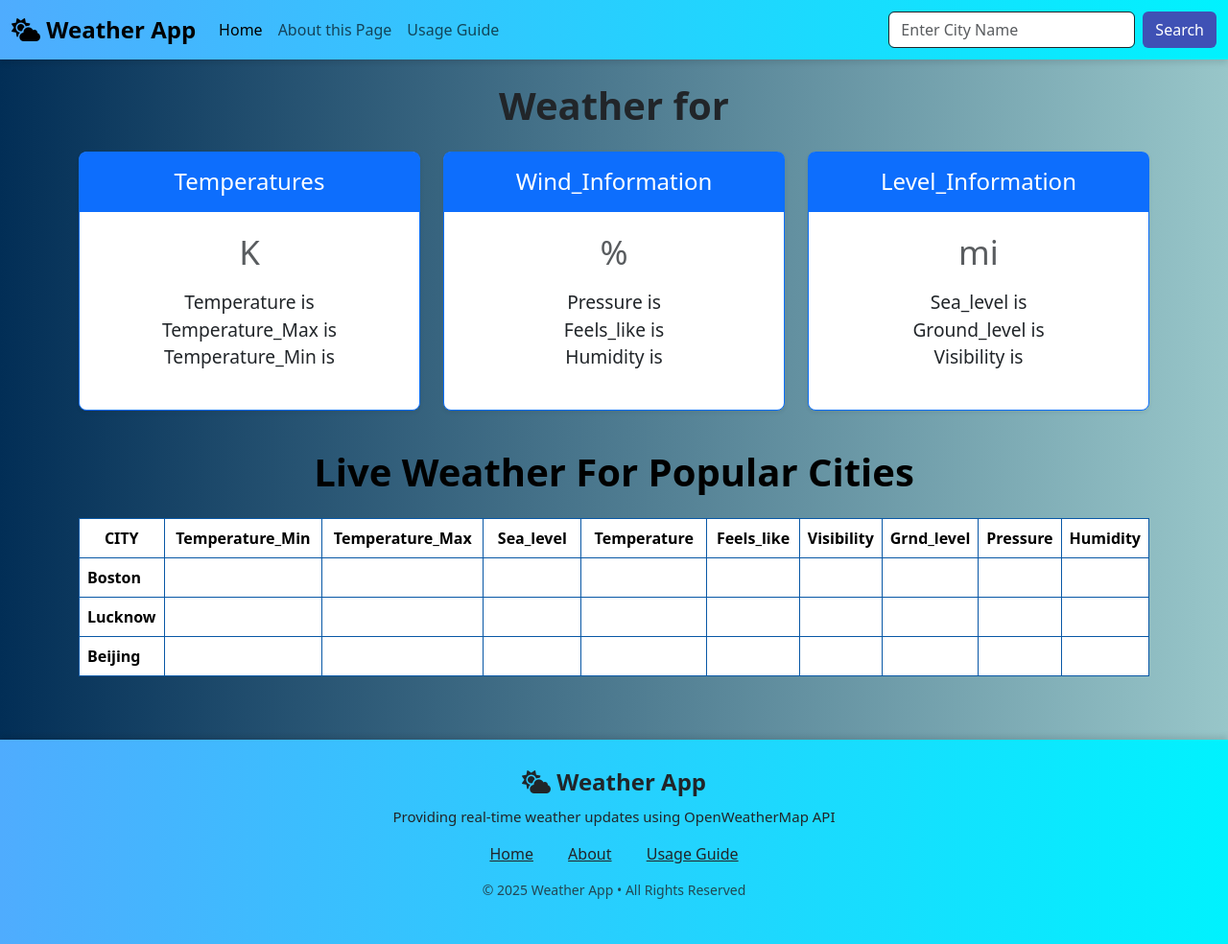
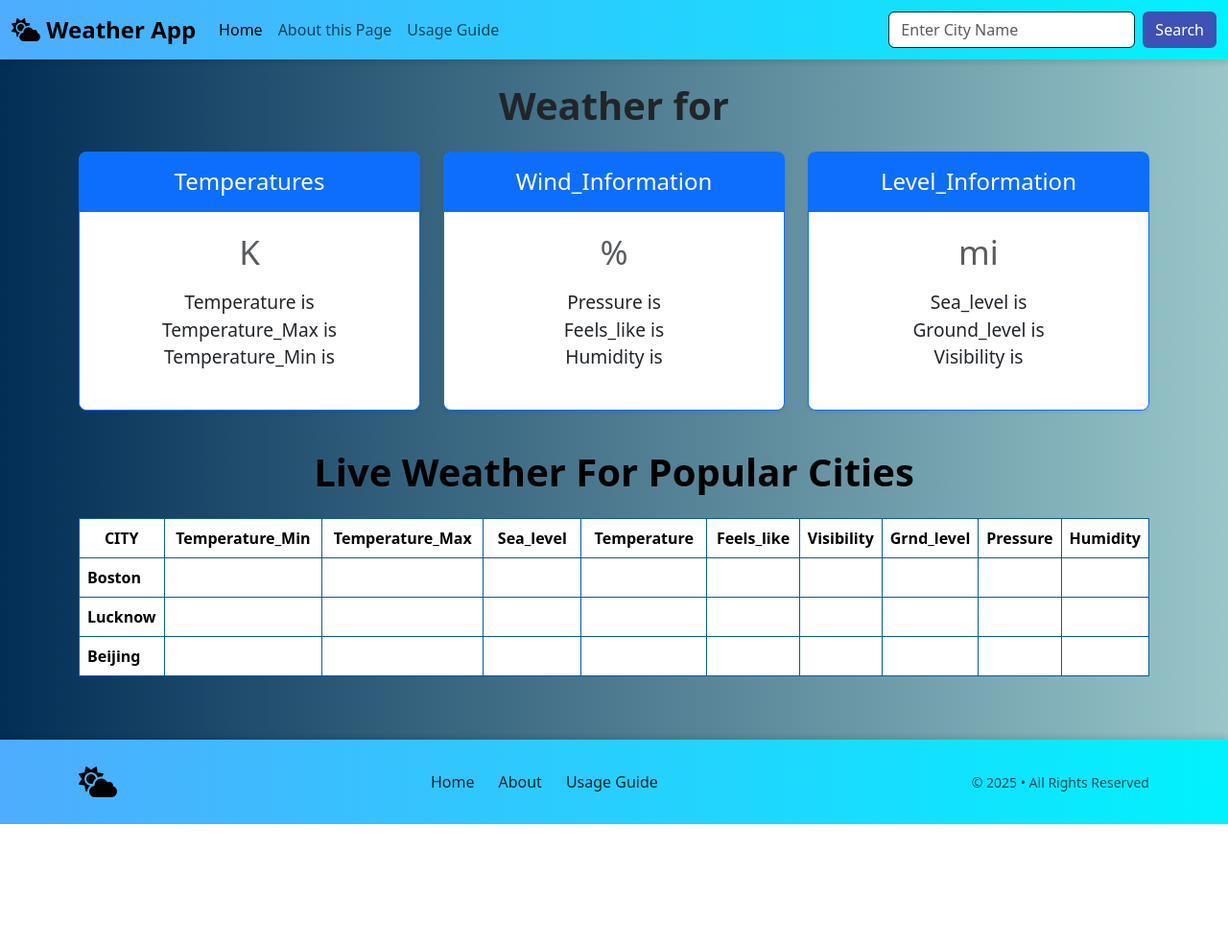
Before and after one commit to abuzar9818/Weather-app, a plain HTML site: page index.html in a window 1280 px wide. Shown: the whole page at 96% size. After the commit the page ends 859 px from the top, so only its background shows below. Drawn offline with nearby package versions, Linux system fonts and the light colour scheme; no server answers.

Commit message:
Refactor footer layout and styling

```diff
--- a/footer.html
+++ b/footer.html
@@ -1,28 +1,30 @@
 <footer
   style="
     background: linear-gradient(to right, #4facfe, #00f2fe);
-    padding: 30px 0;
+    padding: 20px 0;
     margin-top: 50px;
     box-shadow: 0 -4px 6px rgba(0, 0, 0, 0.1);
   "
 >
-  <div class="container text-center text-dark">
-    <h4 style="font-weight: 700;">
-      <i class="fa-solid fa-cloud-sun"></i> Weather App
-    </h4>
-
-    <p style="margin-top: 10px; font-size: 15px;">
-      Providing real-time weather updates using OpenWeatherMap API
-    </p>
-
-    <div style="margin: 15px 0;">
-      <a href="index.html" class="mx-3 text-dark">Home</a>
-      <a href="about.html" class="mx-3 text-dark">About</a>
-      <a href="user_guide.html" class="mx-3 text-dark">Usage Guide</a>
+  <div
+    class="container d-flex justify-content-between align-items-center flex-wrap"
+    style="gap: 20px;"
+  >
+    <!-- Logo Only -->
+    <div style="font-size: 32px; color: #000;">
+      <i class="fa-solid fa-cloud-sun"></i>
     </div>
 
-    <p style="font-size: 14px; opacity: 0.8; margin-top: 15px;">
-      © 2025 Weather App • All Rights Reserved
-    </p>
+    <!-- Navigation -->
+    <div class="d-flex" style="gap: 25px; font-size: 16px; font-weight: 500;">
+      <a href="index.html" class="text-dark" style="text-decoration: none;">Home</a>
+      <a href="about.html" class="text-dark" style="text-decoration: none;">About</a>
+      <a href="user_guide.html" class="text-dark" style="text-decoration: none;">Usage Guide</a>
+    </div>
+
+    <!-- Footer Info -->
+    <div style="font-size: 14px; opacity: 0.8; text-align: right;">
+      © 2025 • All Rights Reserved
+    </div>
   </div>
 </footer>
```
